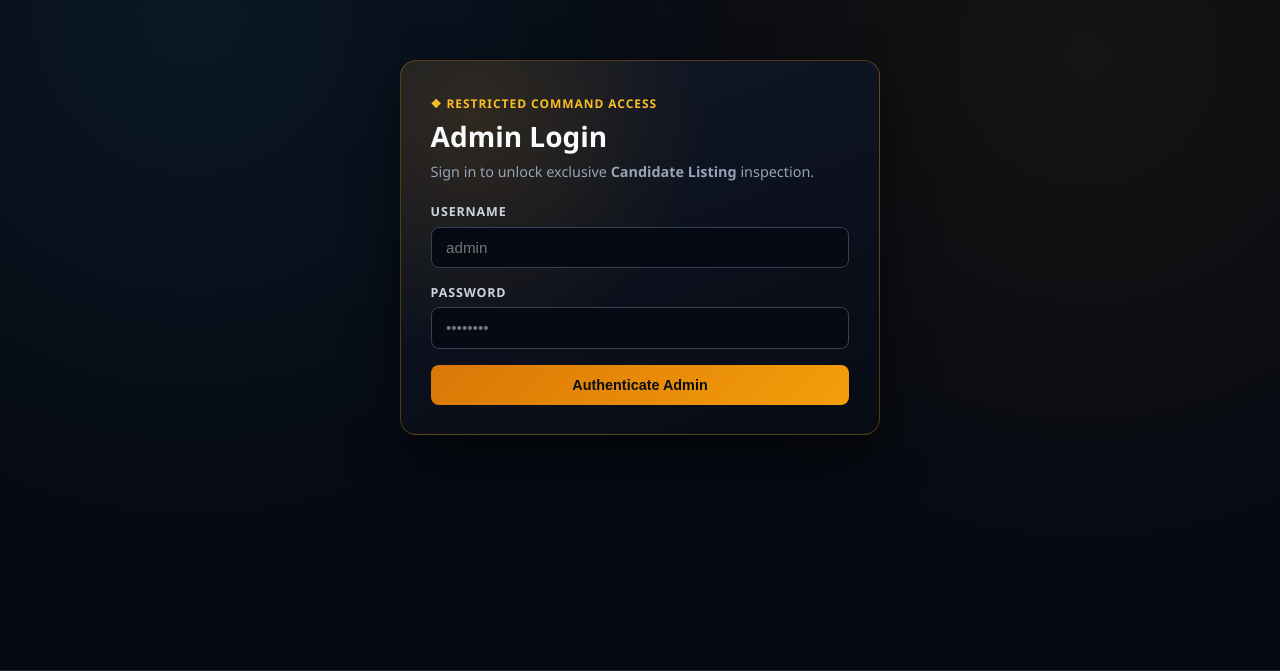
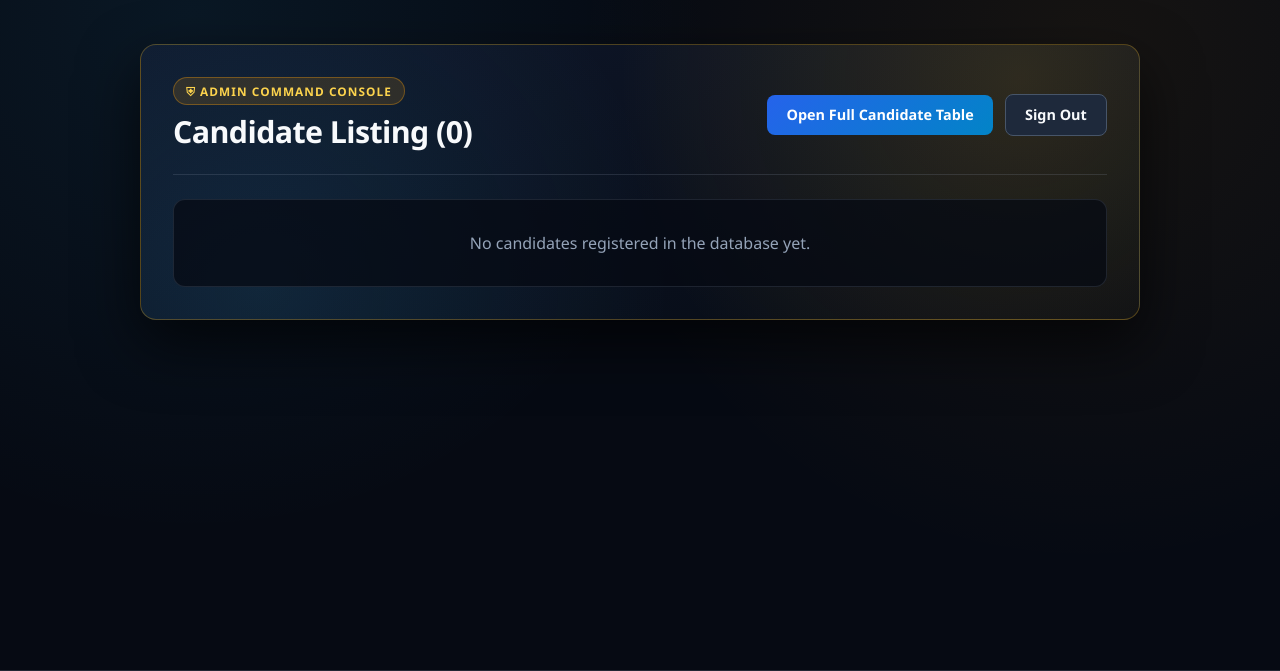
Before and after one commit to b7mid/Symfony, a Symfony app: template templates/portal/admin.html.twig in a window 1280 px wide. Shown: the part 65-736 px from the top of the page. Run offline with Twig, Linux system fonts and the light colour scheme; the template is opened without the code that fills it, so the values that code supplies are empty; some libraries are stand-ins or nearby versions.

Commit message:
Fix admin portal logout route reference and polish console styling

```diff
--- a/templates/portal/admin.html.twig
+++ b/templates/portal/admin.html.twig
@@ -4,123 +4,205 @@
 
 {% block stylesheets %}
 <style>
-    .admin-wrap {
-        max-width: 960px;
-        margin: 0 auto;
+    .admin-shell {
+        max-width: 1000px;
+        margin: 0.5rem auto 2.5rem;
+        position: relative;
     }
-    .admin-box {
-        background: radial-gradient(circle at 15% 15%, rgba(245, 158, 11, 0.14), transparent 45%),
-                    linear-gradient(160deg, #111827 0%, #070b14 100%);
-        border: 1px solid rgba(245, 158, 11, 0.3);
+
+    .admin-panel {
+        position: relative;
+        overflow: hidden;
+        background: radial-gradient(circle at 88% 12%, rgba(251, 191, 36, 0.15), transparent 44%),
+                    radial-gradient(circle at 12% 88%, rgba(56, 189, 248, 0.12), transparent 45%),
+                    linear-gradient(160deg, #0f172a 0%, #060b14 100%);
+        border: 1px solid rgba(251, 191, 36, 0.28);
         border-radius: 16px;
-        padding: 1.85rem;
-        box-shadow: 0 22px 50px rgba(0, 0, 0, 0.55);
+        padding: 2rem;
+        box-shadow: 0 24px 60px rgba(0, 0, 0, 0.65);
     }
-    .admin-input-group {
-        margin-bottom: 1rem;
+
+    .admin-topbar {
+        display: flex;
+        justify-content: space-between;
+        align-items: center;
+        flex-wrap: wrap;
+        gap: 1rem;
+        padding-bottom: 1.35rem;
+        margin-bottom: 1.5rem;
+        border-bottom: 1px solid rgba(148, 163, 184, 0.18);
     }
-    .admin-input-group label {
-        display: block;
-        font-size: 0.78rem;
+
+    .admin-eyebrow {
+        display: inline-flex;
+        align-items: center;
+        gap: 0.45rem;
+        font-size: 0.74rem;
+        font-weight: 700;
+        letter-spacing: 0.09em;
+        text-transform: uppercase;
+        color: #fcd34d;
+        background: rgba(245, 158, 11, 0.14);
+        border: 1px solid rgba(245, 158, 11, 0.35);
+        padding: 0.3rem 0.75rem;
+        border-radius: 999px;
+        margin-bottom: 0.4rem;
+    }
+
+    .admin-title {
+        margin: 0;
+        font-size: 1.9rem;
+        font-weight: 800;
+        letter-spacing: -0.02em;
+        color: #f8fafc;
+    }
+
+    .admin-actions {
+        display: flex;
+        gap: 0.75rem;
+        flex-wrap: wrap;
+        align-items: center;
+    }
+
+    .admin-table-wrap {
+        overflow-x: auto;
+        border-radius: 12px;
+        border: 1px solid rgba(148, 163, 184, 0.18);
+        background: rgba(6, 10, 19, 0.85);
+    }
+
+    .admin-table {
+        width: 100%;
+        border-collapse: collapse;
+        text-align: left;
+    }
+
+    .admin-table thead {
+        background: rgba(15, 23, 42, 0.95);
+        border-bottom: 1px solid rgba(148, 163, 184, 0.22);
+    }
+
+    .admin-table th {
+        padding: 0.9rem 1.1rem;
+        font-size: 0.76rem;
         font-weight: 700;
         text-transform: uppercase;
-        letter-spacing: 0.07em;
-        color: #cbd5e1;
-        margin-bottom: 0.4rem;
+        letter-spacing: 0.08em;
+        color: #94a3b8;
     }
-    .admin-input-group input {
-        width: 100%;
-        padding: 0.7rem 0.9rem;
-        border-radius: 8px;
-        border: 1px solid #334155;
-        background: #060a13;
-        color: #f8fafc;
-        font-size: 0.95rem;
-        outline: none;
+
+    .admin-table tbody tr {
+        border-bottom: 1px solid rgba(51, 65, 85, 0.55);
+        transition: background-color 0.15s ease;
     }
-    .admin-input-group input:focus {
-        border-color: #f59e0b;
+
+    .admin-table tbody tr:last-child {
+        border-bottom: none;
     }
-    .flash-msg {
+
+    .admin-table tbody tr:hover {
+        background: rgba(251, 191, 36, 0.06);
+    }
+
+    .admin-table td {
+        padding: 0.9rem 1.1rem;
+        color: #f1f5f9;
+        font-size: 0.93rem;
+        vertical-align: middle;
+    }
+
+    .admin-id-pill {
+        font-family: 'Consolas', 'Courier New', monospace;
+        font-size: 0.82rem;
+        font-weight: 700;
+        color: #fcd34d;
+        background: rgba(245, 158, 11, 0.14);
+        border: 1px solid rgba(245, 158, 11, 0.32);
+        padding: 0.25rem 0.6rem;
+        border-radius: 6px;
+    }
+
+    .admin-role-tag {
+        display: inline-block;
+        font-family: 'Consolas', 'Courier New', monospace;
+        font-size: 0.76rem;
+        font-weight: 700;
+        color: #7dd3fc;
+        background: rgba(56, 189, 248, 0.14);
+        border: 1px solid rgba(56, 189, 248, 0.32);
+        padding: 0.22rem 0.6rem;
+        border-radius: 6px;
+        margin-right: 0.35rem;
+    }
+
+    .admin-flash {
+        margin-bottom: 1.15rem;
         padding: 0.85rem 1.1rem;
         border-radius: 10px;
-        margin-bottom: 1rem;
         font-weight: 600;
         font-size: 0.92rem;
+        background: rgba(16, 185, 129, 0.16);
+        color: #6ee7b7;
+        border: 1px solid rgba(16, 185, 129, 0.35);
     }
-    .flash-success { background: rgba(16, 185, 129, 0.16); color: #6ee7b7; border: 1px solid rgba(16, 185, 129, 0.35); }
-    .flash-error { background: rgba(239, 68, 68, 0.16); color: #fca5a5; border: 1px solid rgba(239, 68, 68, 0.35); }
-    .flash-info { background: rgba(56, 189, 248, 0.16); color: #7dd3fc; border: 1px solid rgba(56, 189, 248, 0.35); }
 </style>
 {% endblock %}
 
 {% block body %}
-    <div class="admin-wrap">
+    <div class="admin-shell">
         {% for label, messages in app.flashes %}
             {% for message in messages %}
-                <div class="flash-msg flash-{{ label }}">{{ message }}</div>
+                <div class="admin-flash">{{ message }}</div>
             {% endfor %}
         {% endfor %}
 
-        {% if not isAdmin %}
-            <div class="admin-box" style="max-width: 480px; margin: 1.5rem auto;">
-                <span style="display:inline-block; font-size:0.75rem; font-weight:700; letter-spacing:0.08em; text-transform:uppercase; color:#fbbf24; margin-bottom:0.35rem;">
-                    ❖ Restricted Command Access
-                </span>
-                <h1 style="margin:0 0 0.4rem; font-size:1.75rem; color:#f8fafc;">Admin Login</h1>
-                <p style="margin:0 0 1.4rem; color:#94a3b8; font-size:0.9rem;">
-                    Sign in to unlock exclusive <strong>Candidate Listing</strong> inspection.
-                </p>
+        <div class="admin-panel">
+            <div class="admin-topbar">
+                <div>
+                    <div class="admin-eyebrow">⛨ Admin Command Console</div>
+                    <h1 class="admin-title">Candidate Listing ({{ candidates|length }})</h1>
+                </div>
 
-                <form action="{{ path('app_admin_portal') }}" method="post">
-                    <div class="admin-input-group">
-                        <label for="admin-user">Username</label>
-                        <input id="admin-user" type="text" name="username" required placeholder="admin">
-                    </div>
-                    <div class="admin-input-group">
-                        <label for="admin-pass">Password</label>
-                        <input id="admin-pass" type="password" name="password" required placeholder="••••••••">
-                    </div>
-                    <button type="submit" class="btn btn-amber" style="width:100%; padding:0.75rem;">Authenticate Admin</button>
-                </form>
-            </div>
-        {% else %}
-            <div class="admin-box">
-                <div style="display:flex; justify-content:space-between; align-items:center; flex-wrap:wrap; gap:1rem; margin-bottom:1.5rem;">
-                    <div>
-                        <span style="font-size:0.75rem; font-weight:700; letter-spacing:0.08em; text-transform:uppercase; color:#fbbf24;">
-                            ❖ Admin Control Active
-                        </span>
-                        <h1 style="margin:0.25rem 0 0; font-size:1.85rem; color:#f8fafc;">Candidate Listing ({{ candidates|length }})</h1>
-                    </div>
-                    <div style="display:flex; gap:0.75rem; flex-wrap:wrap;">
-                        <a href="{{ path('app_candidate_index') }}" class="btn btn-blue">Open Full Candidate Table</a>
-                        <a href="{{ path('app_admin_logout') }}" class="btn btn-slate">Admin Logout</a>
+                <div class="admin-actions">
+                    <a href="{{ path('app_admin_candidates') }}" class="btn btn-blue">Open Full Candidate Table</a>
+                    <a href="{{ path('app_portal_logout') }}" class="btn btn-slate">Sign Out</a>
                 </div>
             </div>
 
             {% if candidates is empty %}
-                    <p style="color:#94a3b8; margin:0;">No candidates registered yet.</p>
+                <div style="padding: 2rem; text-align: center; border-radius: 12px; background: rgba(6, 10, 19, 0.75); border: 1px solid rgba(148, 163, 184, 0.16); color: #94a3b8;">
+                    No candidates registered in the database yet.
+                </div>
             {% else %}
-                    <div style="overflow-x:auto;">
-                        <table style="width:100%; border-collapse:collapse; text-align:left;">
+                <div class="admin-table-wrap">
+                    <table class="admin-table">
                         <thead>
-                                <tr style="border-bottom:1px solid #334155; color:#94a3b8; font-size:0.8rem; text-transform:uppercase;">
-                                    <th style="padding:0.8rem;">ID</th>
-                                    <th style="padding:0.8rem;">Candidate</th>
-                                    <th style="padding:0.8rem;">Roles</th>
-                                    <th style="padding:0.8rem; text-align:right;">Dossier</th>
+                            <tr>
+                                <th style="width: 110px;">ID</th>
+                                <th>Candidate</th>
+                                <th>Assigned Roles</th>
+                                <th style="text-align: right;">Dossier</th>
                             </tr>
                         </thead>
                         <tbody>
                             {% for candidate in candidates %}
                                 {% set identifier = candidate.email ?? candidate.userIdentifier ?? 'Unknown' %}
-                                    <tr style="border-bottom:1px solid rgba(51,65,85,0.6);">
-                                        <td style="padding:0.8rem; color:#fbbf24; font-family:monospace;">#{{ candidate.id }}</td>
-                                        <td style="padding:0.8rem; color:#f8fafc; font-weight:600;">{{ identifier }}</td>
-                                        <td style="padding:0.8rem; color:#7dd3fc; font-size:0.85rem;">{{ candidate.roles|join(', ') }}</td>
-                                        <td style="padding:0.8rem; text-align:right;">
-                                            <a href="{{ path('app_candidate_show', {id: candidate.id}) }}" class="btn btn-emerald" style="padding:0.4rem 0.85rem; font-size:0.82rem;">Inspect</a>
+                                <tr>
+                                    <td><span class="admin-id-pill">#{{ candidate.id }}</span></td>
+                                    <td style="font-weight: 600; color: #f8fafc;">{{ identifier }}</td>
+                                    <td>
+                                        {% if candidate.roles is defined and candidate.roles is not empty %}
+                                            {% for role in candidate.roles %}
+                                                <span class="admin-role-tag">{{ role }}</span>
+                                            {% endfor %}
+                                        {% else %}
+                                            <span style="color: #64748b;">ROLE_USER</span>
+                                        {% endif %}
+                                    </td>
+                                    <td style="text-align: right;">
+                                        <a href="{{ path('app_candidate_show', {id: candidate.id}) }}" class="btn btn-emerald" style="padding: 0.45rem 0.9rem; font-size: 0.84rem;">
+                                            Inspect &rarr;
+                                        </a>
                                     </td>
                                 </tr>
                             {% endfor %}
@@ -129,6 +211,5 @@
                 </div>
             {% endif %}
         </div>
-        {% endif %}
     </div>
 {% endblock %}
```
Lines whose indentation alone changed are shown as unchanged.
